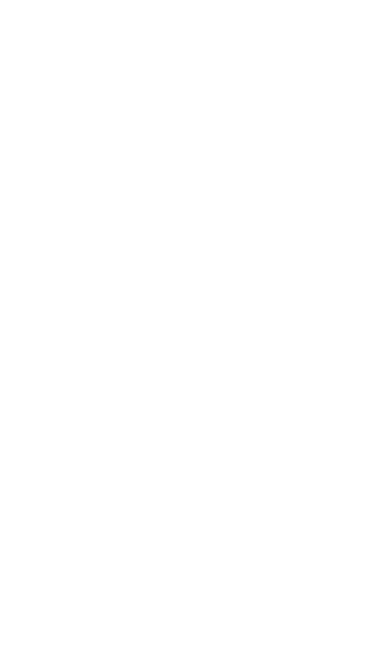
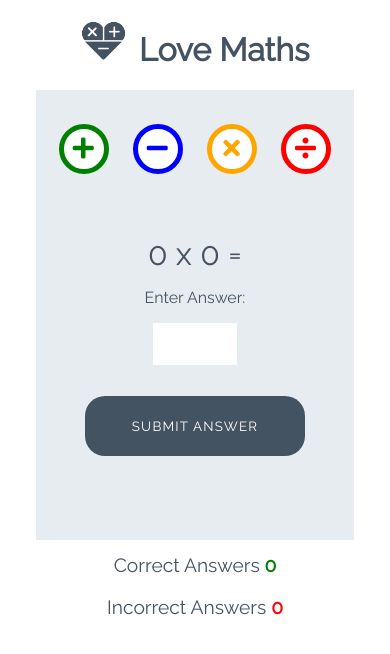
Before and after one commit to StevieinWaterford/love-maths, a plain HTML site: page index.html in a window 390 px wide. Drawn offline with Linux system fonts and the light colour scheme.

Commit message:
Add event listeners for dcument loading and button clicks

```diff
--- a/assets/css/style.css
+++ b/assets/css/style.css
@@ -0,0 +1,260 @@
+/* --------- Global style */
+
+body {
+    background-color: white;
+    font-family: "Raleway", sans-serif;
+    color: #445361;
+    text-align: center;
+}
+
+/* --------- Heading */
+
+.heading {
+    text-align: center;
+    font-size: 2.5rem;
+}
+
+.logo {
+    height: 40px;
+    padding-right: 5px;
+}
+
+/* --------- Game layout */
+
+.game-area {
+    background-color: #E6ECF0;
+    box-sizing: border-box;
+    width: 85%;
+    height: 65vh;
+    max-height: 450px;
+    max-width: 830px;
+    margin-left: auto;
+    margin-right: auto;
+    padding: 1%;
+}
+
+.question-area {
+    width: 50%;
+    font-size: 2rem;
+    margin: auto;
+    padding: 50px 0;
+}
+
+.question-area span {
+    padding: 0 15px;
+}
+
+.score-area {
+    margin: 5px auto;
+    width: 60%;
+    font-size: 1.2rem;
+}
+
+.controls-area {
+    width: 85%;
+    margin: 30px auto;
+}
+
+#score {
+    color: green;
+    font-weight: bold;
+}
+
+#incorrect {
+    color: red;
+    font-weight: bold;
+}
+
+.answer-message {
+    display: none;
+    font-size: 1rem;
+}
+
+#answer-box {
+    border: none;
+    color: #445361;
+    display: inline-block;
+    height: 40px;
+    width: 80px;
+    font-size: 1.2rem;
+}
+
+.scores {
+    display: inline-block;
+    padding: 25px;
+}
+
+/* --------- Buttons */
+
+.btn {
+    width: 220px;
+    height: 60px;
+    font-family: "Raleway", sans-serif;
+    text-transform: uppercase;
+    letter-spacing: 1.2px;
+    color: white;
+}
+
+
+.btn:focus {
+    outline: none;
+}
+
+
+.btn--big {
+    padding-top: 10px;
+    border-radius: 50%;
+    background-color: white;
+    border: 10px solid;
+    width: 100px;
+    height: 100px;
+    font-size: 3.2rem;
+    margin: 0 30px;
+    transition: all 0.5s;
+}
+
+
+btn--big::after {
+    content: attr(data-type);
+    font-size: 1rem;
+    color: #445361;
+    position: relative;
+    left: 0.5em;
+}
+
+
+
+
+.btn--blue {
+    border-color: blue;
+    color: blue;
+}
+
+.btn--blue:active,
+.btn--blue:hover {
+    background-color: darkblue;
+    color: white;
+}
+
+.btn--orange {
+    border-color: orange;
+    color: orange;
+}
+
+.btn--orange:active,
+.btn--orange:hover {
+    background-color: darkorange;
+    color: white;
+}
+
+.btn--red {
+    border-color: red;
+    color: red;
+}
+
+.btn--red:active,
+.btn--red:hover {
+    background-color: darkred;
+    color: white;
+}
+
+.btn--green {
+    border-color: green;
+    color: green;
+}
+
+.btn--green:active,
+.btn--green:hover {
+    background-color: darkgreen;
+    color: white;
+}
+
+.btn--gray {
+    margin-top: 25px;
+    background-color: #445361;
+    border: 1px transparent;
+    border-radius: 20px;
+}
+
+.btn--gray:active,
+.btn--gray:hover {
+    background-color: #0d1013;
+}
+
+/* --------- Media queries */
+
+@media (max-width: 414px) {
+    .controls-area {
+        width: 100%;
+    }
+
+    .btn--big {
+        margin: 0 10px;
+        padding: 5px;
+        border: 5px solid;
+        width: 50px;
+        height: 50px;
+        font-size: 1.5rem;
+    }
+
+    .btn--big::after {
+        font-size: 0.6rem;
+        left: -0.7rem;
+    }
+
+    .question-area {
+        padding: 10% 0;
+        width: 100%;
+    }
+
+    .question-area span {
+        padding: 0;
+    }
+
+    .answer-message {
+        display: block;
+    }
+
+    #answer-box {
+        display: block;
+        margin: 0 auto;
+    }
+
+    .btn--gray {
+        margin-top: 0;
+    }
+
+    .score-area {
+        width: 100%;
+    }
+
+    .scores {
+        margin: 0.5em auto;
+        display: block;
+        padding: 5px;
+    }
+
+    .heading {
+        font-size: 2rem;
+    }
+}
+
+@media (max-width: 320px) {
+    .game-area {
+        height: 70vh;
+    }
+
+    .controls-area {
+        width: 75%;
+        margin: 10px auto;
+    }
+
+    .btn--big {
+        margin: 10px 10px;
+    }
+
+    .question-area {
+        padding: 10px 0;
+    }
+
+}
--- a/assets/js/script.js
+++ b/assets/js/script.js
@@ -0,0 +1,52 @@
+//Wait fot the DOM to finish loading before running the game
+//Get the button elements and add event listers to them
+
+
+
+document.addEventListener("DOMContentLoaded", function () {
+    let buttons = document.getElementsByTagName("button");
+
+    for (let button of buttons) {
+        button.addEventListener("click", function () {
+            if (this.getAttribute("data-type") === "submit") {
+                alert("You clicked Submit!");
+            } else {
+                let gameType = this.getAttribute("data-type");
+                alert(`You clicked ${gameType}`);
+            }
+        });
+    }
+});
+
+
+
+
+
+function runGame() {
+
+
+}
+
+function checkAnswer() {
+
+}
+
+function incrementScore() {
+
+}
+
+function incrementWrongAnswer() {
+
+}
+
+function displayAdditionQuestion() {
+
+}
+
+function displaySubtractQuestion() {
+
+}
+
+function displayMultiplyQuestion() {
+
+}
--- a/index.html
+++ b/index.html
@@ -3,15 +3,54 @@
 
 <head>
     <meta charset="UTF-8">
-    <meta http-equiv="X-UA-Compatible" content="IE=edge">
     <meta name="viewport" content="width=device-width, initial-scale=1.0">
+
+    <!-- font awesome and google fonts -->
+    <link rel="stylesheet" href="https://use.fontawesome.com/releases/v5.7.2/css/all.css"
+        integrity="sha384-fnmOCqbTlWIlj8LyTjo7mOUStjsKC4pOpQbqyi7RrhN7udi9RwhKkMHpvLbHG9Sr" crossorigin="anonymous">
+    <link href="https://fonts.googleapis.com/css?family=Raleway%7CRighteous" rel="stylesheet">
+
     <link rel="stylesheet" href="assets/css/style.css">
     <title>Document</title>
 </head>
 
 <body>
+    <h1 class="heading">
+        <img class="logo" src="assets/images/logo 2.png" alt="logo"> Love Maths
+    </h1>
+
+    <div class="game-area">
+        <div class="controls-area">
+            <button data-type="addition" class="btn btn--big btn--green">
+                <i class="fas fa-plus"></i>
+            </button>
+            <button data-type="subtract" class="btn btn--big btn--blue">
+                <i class="fas fa-minus"></i>
+            </button>
+            <button data-type="multiply" class="btn btn--big btn--orange">
+                <i class="fas fa-times"></i>
+            </button>
+            <button data-type="division" class="btn btn--big btn--red">
+                <i class="fas fa-divide"></i>
+            </button>
+        </div>
+        <div class="question-area">
+            <span id="operand1">0</span>
+            <span id="operator">x</span>
+            <span id="operand2">0</span>
+            <span>=</span>
+            <p class="answer-message">Enter Answer:</p>
+            <input id="answer-box" type="number">
+        </div>
+        <button data-type="submit" class="btn btn--gray">Submit Answer</button>
+    </div>
+
+    <div class="score-area">
+        <p class="scores">Correct Answers <span id="score">0</span></p>
+        <p class="scores">Incorrect Answers <span id="incorrect">0</span></p>
+    </div>
+
     <script src="assets/js/script.js"></script>
-
 </body>
 
 </html>
```
Also changed, not shown: assets/images/logo 2.png (added).
